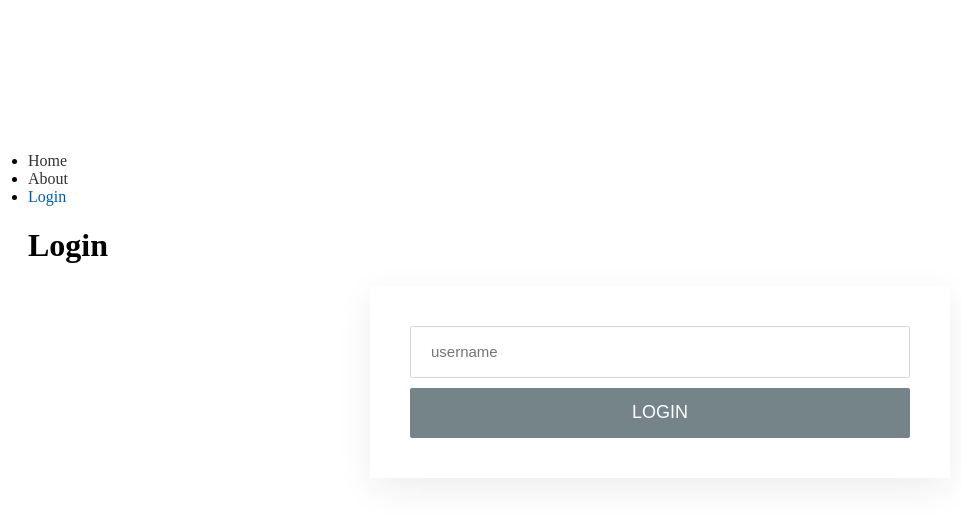
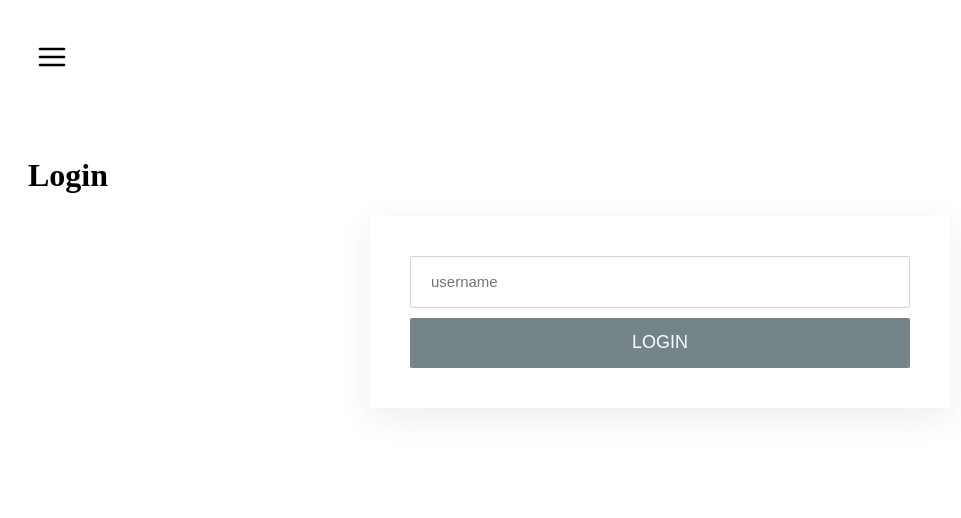
Before and after one commit to andrianarivo/react-todo-app, a React (Vite) app: page /login in a window 1280 px wide. Shown: the top 518 px of the page, without its empty margins (0-961 px from the left). Built offline with nearby package versions, Linux system fonts and the light colour scheme.

Commit message:
gh-pages deployment

```diff
--- a/package.json
+++ b/package.json
@@ -3,13 +3,16 @@
   "private": true,
   "version": "0.0.0",
   "type": "module",
+  "homepage": "https://andrianarivo.github.io/react-todo-app",
   "scripts": {
     "dev": "vite",
     "build": "vite build",
     "lint": "eslint src --ext js,jsx --report-unused-disable-directives --max-warnings 0",
-    "preview": "vite preview"
+    "preview": "vite preview",
+    "delpoy": "gh-pages -d build"
   },
   "dependencies": {
+    "gh-pages": "^5.0.0",
     "react": "^18.2.0",
     "react-dom": "^18.2.0",
     "react-icons": "^4.9.0",
--- a/src/components/NavBar.jsx
+++ b/src/components/NavBar.jsx
@@ -1,43 +1,93 @@
 import { NavLink, useLocation, useNavigate } from 'react-router-dom';
 import { useAuthContext } from '@/context/AuthContext.jsx';
-import React from 'react';
+import React, { useEffect, useRef, useState } from 'react';
+import { FiMenu } from 'react-icons/fi';
+import { MdClose } from 'react-icons/md';
 
 const Navbar = () => {
   const { user, logout } = useAuthContext();
   const navigate = useNavigate();
   const { pathname } = useLocation();
+  const [navbarOpen, setNavbarOpen] = useState(false);
+  const ref = useRef();
+
+  useEffect(() => {
+    const handler = (event) => {
+      if (navbarOpen && ref.current && !ref.current.contains(event.target)) {
+        setNavbarOpen(false);
+      }
+    };
+    document.addEventListener('mousedown', handler);
+    return () => {
+      // Cleanup the event listener
+      document.removeEventListener('mousedown', handler);
+    };
+  }, [navbarOpen]);
+
   const handleLogout = () => {
     logout();
     navigate('/login');
   };
+
   const links = [
     { path: '/', text: 'Home' },
     { path: 'about', text: 'About' },
     { path: 'profile', text: 'Profile' },
     { path: 'login', text: 'Login' },
   ];
+
   return (
     <>
-      <nav className="navbar">
-        <ul>
+      <nav ref={ref} className="navbar">
+        <button
+          className="toggle"
+          onClick={() => setNavbarOpen((prev) => !prev)}
+        >
+          {navbarOpen ? (
+            <MdClose style={{ width: '32px', height: '32px' }} />
+          ) : (
+            <FiMenu
+              style={{
+                width: '32px',
+                height: '32px',
+              }}
+            />
+          )}
+        </button>
+        <ul className={`menu-nav${navbarOpen ? ' show-menu' : ''}`}>
           {links.map((link) => {
             return (
               <React.Fragment key={link.text}>
                 {link.path === 'login' ? (
                   !user && (
                     <li>
-                      <NavLink to={link.path}>{link.text}</NavLink>
+                      <NavLink
+                        to={link.path}
+                        onClick={() => setNavbarOpen(false)}
+                      >
+                        {link.text}
+                      </NavLink>
                     </li>
                   )
                 ) : link.path === 'profile' ? (
                   user && (
                     <li>
-                      <NavLink to={link.path}>{link.text}</NavLink>
+                      <NavLink
+                        to={link.path}
+                        onClick={() => setNavbarOpen(false)}
+                      >
+                        {link.text}
+                      </NavLink>
                     </li>
                   )
                 ) : (
                   <li>
-                    <NavLink to={link.path}>{link.text}</NavLink>
+                    <NavLink
+                      to={link.path}
+                      onClick={() => setNavbarOpen(false)}
+                    >
+                      {link.text}
+                    </NavLink>
                   </li>
                 )}
               </React.Fragment>
--- a/src/main.jsx
+++ b/src/main.jsx
@@ -2,12 +2,12 @@
 import ReactDOM from 'react-dom/client';
 import '@/styles/app.css';
 import TodoApp from '@/components/TodoApp.jsx';
-import { BrowserRouter as Router } from "react-router-dom"
+import { BrowserRouter as Router } from 'react-router-dom';
 
 ReactDOM.createRoot(document.getElementById('root')).render(
   <React.StrictMode>
-    <Router>
-    <TodoApp />
-      </Router>
+    <Router basename={process.env.PUBLIC_URL}>
+      <TodoApp />
+    </Router>
   </React.StrictMode>
 );
--- a/src/styles/app.css
+++ b/src/styles/app.css
@@ -65,3 +65,70 @@
 .active {
     color: #005bb3;
 }
+
+/*==========================
+Sidebar navigation
+========================*/
+.navbar {
+    position: relative;
+}
+
+button {
+    cursor: pointer;
+    background: transparent;;
+    border: none;
+    font-size: 20px;
+}
+
+.navbar .toggle {
+    position: fixed;
+    left: 30px;
+    top: 40px;
+    cursor: pointer;
+    background: transparent;;
+    border: none;
+}
+
+.menu-nav {
+    list-style: none;
+    position: absolute;
+    background: #fff;
+    left: 0;
+    width: 0;
+    overflow: hidden;
+    max-width: 290px;
+    z-index: 9;
+    font-size: 18px;
+    box-shadow: 0 10px 15px -3px rgb(46 41 51 / 8%), 0 4px 6px -2px rgb(71 63 79 / 16%);
+    transform: translateX(-100px);
+    transition: transform ease-in-out 0.2s;
+    /* transition: width ease 0.2s; */
+}
+
+.menu-nav.show-menu {
+    width: 100%;
+    transform: translateX(0px);
+}
+
+.menu-nav li a, .menu-nav li span {
+    display: block;
+    padding: 1rem;
+}
+
+.log-in {
+    color: #777;
+    border-top: 1px solid #efecec;
+    margin-top: 15px;
+    font-size: 15px;
+}
+
+/* logout */
+.logout {
+    position: absolute;
+    right: 30px;
+    top: 40px;
+    display: flex;
+    gap: 2rem;
+    font-size: 20px;
+    color: #005bb3;
+}
```
Also changed, not shown: 1 other file (tests, documents, lock files or other folders).
